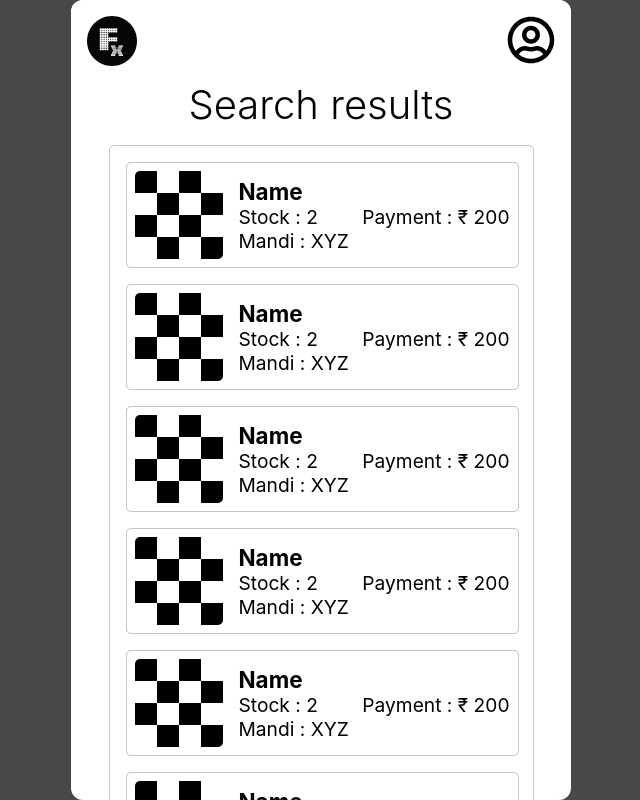
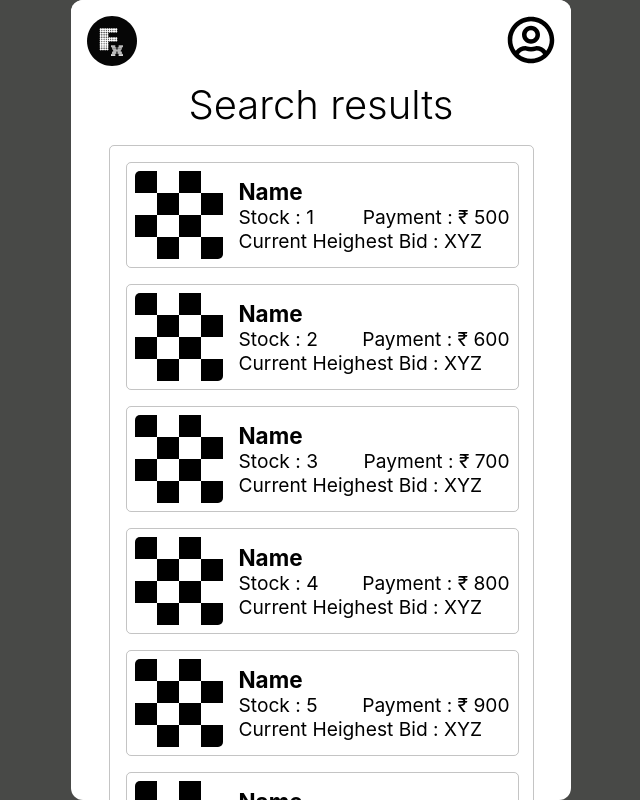
Before and after one commit to bitstatic/FarmX-frntnd, a React (Vite) app: page /home/buy/search in a window 1280 px wide. Shown: the whole page, without its empty margins (319-959 px from the left). Built offline with nearby package versions, Linux system fonts and the light colour scheme.

Commit message:
Added Object prop + minor style changes

```diff
--- a/src/Components/buyProfile/HistoryCard.tsx
+++ b/src/Components/buyProfile/HistoryCard.tsx
@@ -51,7 +51,7 @@ function HistoryCard({ Name, Stock, Payment, Mandi, img }: Props) {
           <h3>{Name}</h3>
           <div className="row">
             <p>Stock : {Stock}</p>
-            <p>Payment : {"₹"+Payment}</p>
+            <p>Payment : {"₹ "+Payment}</p>
           </div>
           <p>Mandi : {Mandi}</p>
         </div>
--- a/src/Components/buyProfile/HistorySection.tsx
+++ b/src/Components/buyProfile/HistorySection.tsx
@@ -23,7 +23,7 @@ const HistSec = styled.div`
 
 
 function HistorySection() {
-  const items = [
+  const orderItems = [
     { id: 0, Name: "Name", Stock: 1, Mandi: "XYZ", Payment: 500, img: dummy },
     { id: 1, Name: "Name", Stock: 2, Mandi: "XYZ", Payment: 600, img: dummy },
     { id: 2, Name: "Name", Stock: 3, Mandi: "XYZ", Payment: 700, img: dummy },
@@ -31,9 +31,9 @@ function HistorySection() {
     { id: 4, Name: "Name", Stock: 5, Mandi: "XYZ", Payment: 900, img: dummy },
     { id: 5, Name: "Name", Stock: 6, Mandi: "XYZ", Payment: 1000, img: dummy },
   ];
-  const history = items.map((item) => (
-    <li key={item.id}>
-      <HistoryCard {...item} />
+  const history = orderItems.map((orderedItem) => (
+    <li key={orderedItem.id}>
+      <HistoryCard {...orderedItem} />
     </li>
   ));
 
--- a/src/Components/searchPage/SearchCard.tsx
+++ b/src/Components/searchPage/SearchCard.tsx
@@ -35,19 +35,26 @@ const Card = styled.div`
         }
     }
 `
+interface Props {
+    Name: string;
+    Stock: number;
+    Payment: number;
+    currentHeighestBid: string;
+    img: string;
+  }
 
-function SearchCard() {
+function SearchCard({Name, Stock, Payment, currentHeighestBid, img}: Props) {
   return (
     <Card onClick={() => {console.log("Card cliced")}}>
         <div className='hist-card-container'>
-            <img src={dummy} alt="" />
+            <img src={img} alt="" />
             <div className='card-text'>
-                <h3>Name</h3>
+                <h3>{Name}</h3>
                 <div className='row'>
-                    <p>Stock : {2}</p>
-                    <p>Payment : {"₹ 200"}</p>
+                    <p>Stock : {Stock}</p>
+                    <p>Payment : {"₹ "+Payment}</p>
                 </div>
-                <p>Mandi : {"XYZ"}</p>
+                <p>Current Heighest Bid : {currentHeighestBid}</p>
             </div>
         </div>
     </Card>
--- a/src/Components/searchPage/SearchRes.tsx
+++ b/src/Components/searchPage/SearchRes.tsx
@@ -1,6 +1,7 @@
 import React from 'react'
 import styled from 'styled-components'
 import SearchCard from './SearchCard'
+import dummy from "/imagedummy.png";
 
 const SearchSec = styled.div`
     width: 85%;
@@ -21,24 +22,26 @@ const SearchSec = styled.div`
 `
 
 function SearchRes() {
+    const searchItems = [
+    { id: 0, Name: "Name", Stock: 1,currentHeighestBid: "XYZ", Payment: 500, img: dummy },
+    { id: 1, Name: "Name", Stock: 2,currentHeighestBid: "XYZ", Payment: 600, img: dummy },
+    { id: 2, Name: "Name", Stock: 3,currentHeighestBid: "XYZ", Payment: 700, img: dummy },
+    { id: 3, Name: "Name", Stock: 4,currentHeighestBid: "XYZ", Payment: 800, img: dummy },
+    { id: 4, Name: "Name", Stock: 5,currentHeighestBid: "XYZ", Payment: 900, img: dummy },
+    { id: 5, Name: "Name", Stock: 6,currentHeighestBid: "XYZ", Payment: 1000, img: dummy } ,
+    { id: 6, Name: "Name", Stock: 6,currentHeighestBid: "XYZ", Payment: 1000, img: dummy } ,
+    { id: 7, Name: "Name", Stock: 6,currentHeighestBid: "XYZ", Payment: 1000, img: dummy } ,
+    { id: 8, Name: "Name", Stock: 6,currentHeighestBid: "XYZ", Payment: 1000, img: dummy } ,
+    { id: 9, Name: "Name", Stock: 6,currentHeighestBid: "XYZ", Payment: 1000, img: dummy }];
+    const search = searchItems.map((searchItem) => (
+        <li key={searchItem.id}>
+          <SearchCard {...searchItem} />
+        </li>
+      ));
   return (
     <SearchSec>
         <ul>
-            <li><SearchCard /></li>
-            <li><SearchCard /></li>
-            <li><SearchCard /></li>
-            <li><SearchCard /></li>
-            <li><SearchCard /></li>
-            <li><SearchCard /></li>
-            <li><SearchCard /></li>
-            <li><SearchCard /></li>
-            <li><SearchCard /></li>
-            <li><SearchCard /></li>
-            <li><SearchCard /></li>
-            <li><SearchCard /></li>
-            <li><SearchCard /></li>
-            <li><SearchCard /></li>
-            <li><SearchCard /></li>
+            {search}
         </ul>
     </SearchSec>
   )
```
